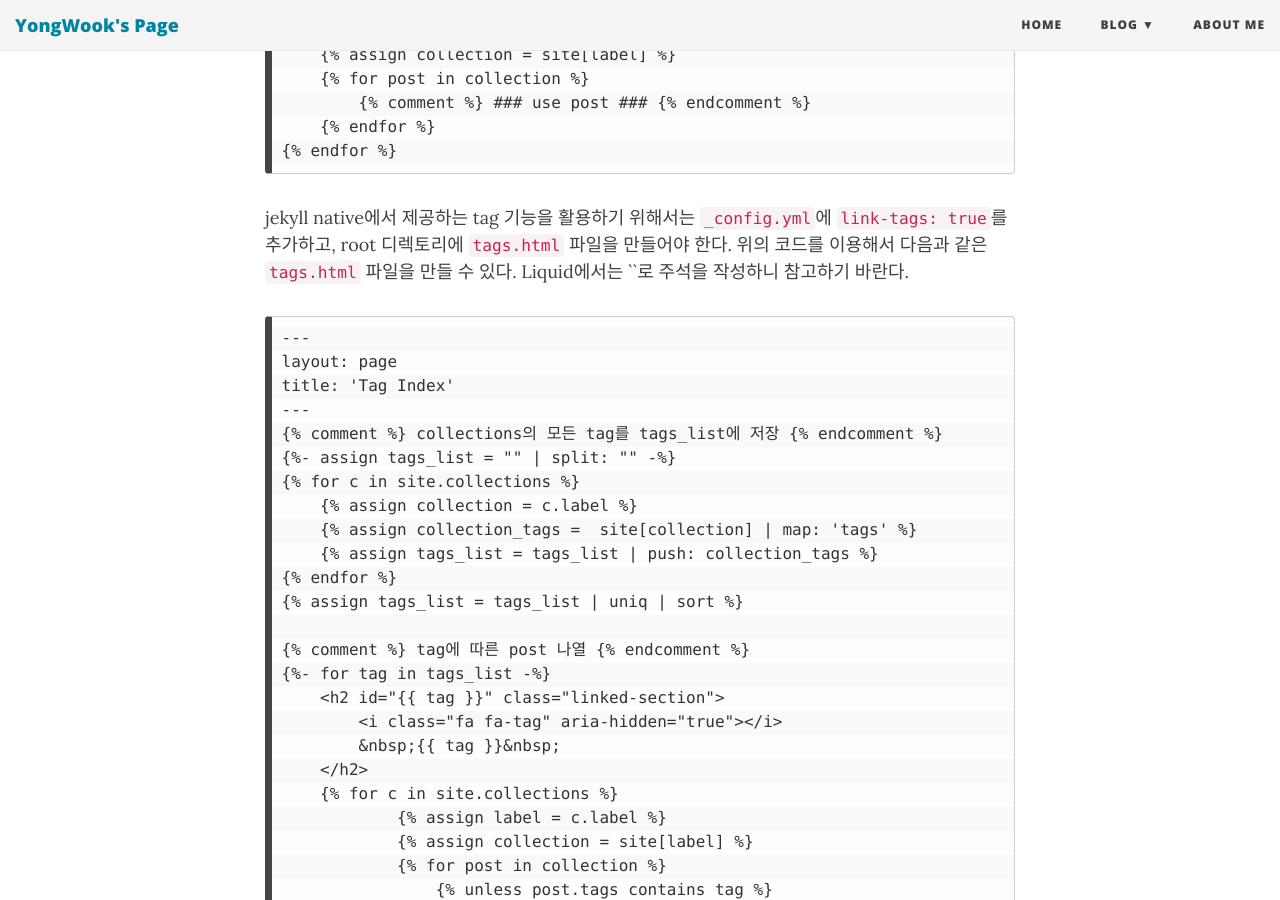
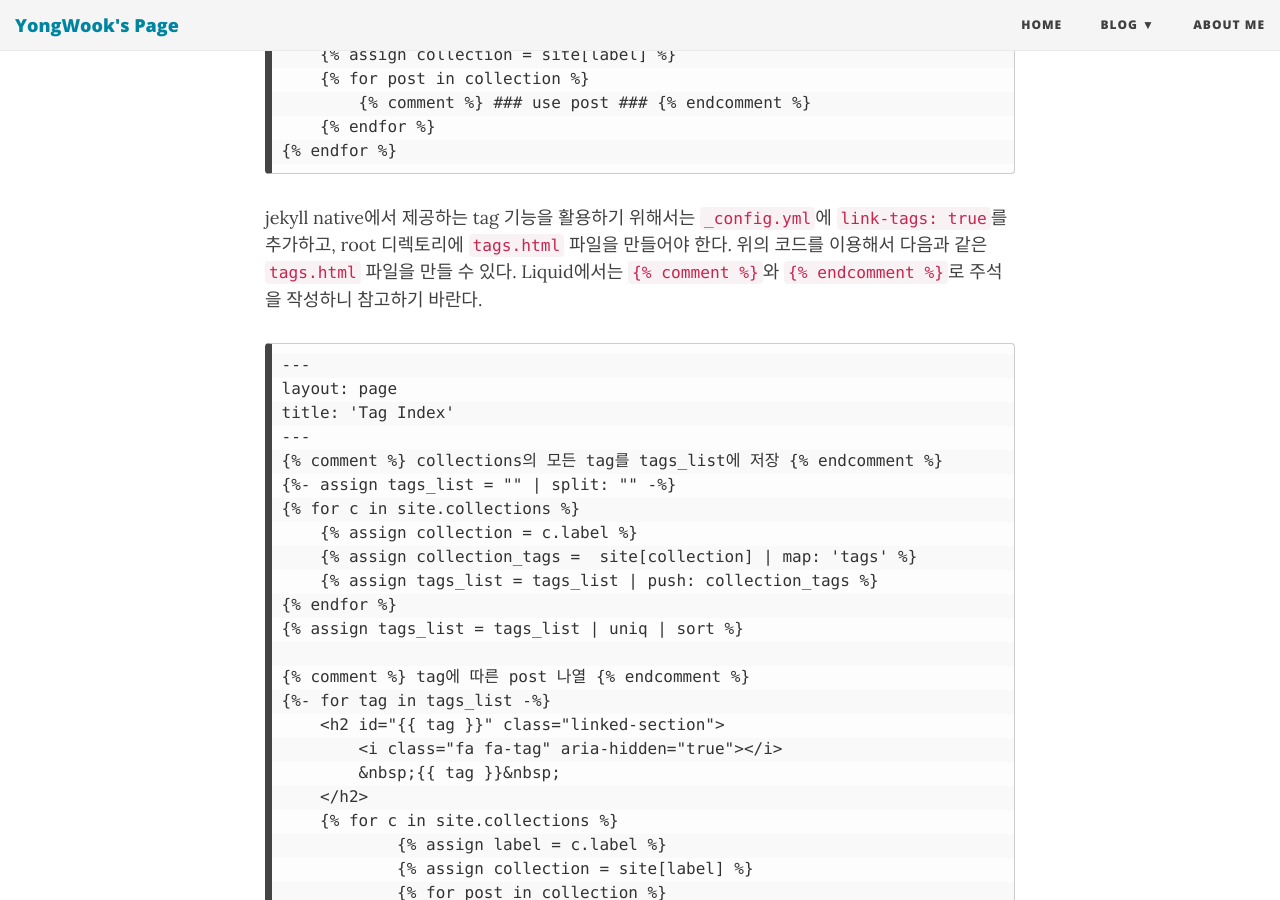
Before and after one commit to YongWookHa/yongwookha.github.io_, a Jekyll site: the page built from collections/_ETC/2019-06-21-tag manage in jekyll.md, in a window 1280 px wide and 900 px high, scrolled down 1766 px. Built offline with Jekyll 4.4.1, drawn with Linux system fonts in a browser that asks for light colours; nearby versions of some CDN libraries; comment, search, counter and statistics services are not loaded; some of the changed lines change nothing that is shown.

Commit message:
fix: markdown syntax prob at liquid comment

````diff
--- a/collections/_ETC/2019-06-21-tag manage in jekyll.md
+++ b/collections/_ETC/2019-06-21-tag manage in jekyll.md
@@ -43,7 +43,7 @@ jekyll은 [markdown](https://ko.wikipedia.org/wiki/%EB%A7%88%ED%81%AC%EB%8B%A4%E
 방법은 간단하다. `site.posts`가 아무것도 반환하지 않는다해도, collection으로 관리되는 post들에 대한 접근은 `site.collections`로 할 수 있다. 이것은 collection array를 반환하기 때문에 `site.posts`와 같이 각각의 post에 접근할 수 있기 위해서는 다음과 같은 코드를 사용할 수 있다.
 
 {% raw %}
-```
+```html
 {% for c in site.collections %}
     {% assign label = c.label %}
     {% assign collection = site[label] %}
@@ -54,7 +54,7 @@ jekyll은 [markdown](https://ko.wikipedia.org/wiki/%EB%A7%88%ED%81%AC%EB%8B%A4%E
 ```
 {% endraw %}
 
-jekyll native에서 제공하는 tag 기능을 활용하기 위해서는 `_config.yml`에 `link-tags: true`를 추가하고, root 디렉토리에 `tags.html` 파일을 만들어야 한다. 위의 코드를 이용해서 다음과 같은 `tags.html` 파일을 만들 수 있다. Liquid에서는 `{% comment %}`와 `{% endcomment %}`로 주석을 작성하니 참고하기 바란다.
+jekyll native에서 제공하는 tag 기능을 활용하기 위해서는 `_config.yml`에 `link-tags: true`를 추가하고, root 디렉토리에 `tags.html` 파일을 만들어야 한다. 위의 코드를 이용해서 다음과 같은 `tags.html` 파일을 만들 수 있다. Liquid에서는 {% raw %}`{% comment %}`와 `{% endcomment %}`{% endraw %}로 주석을 작성하니 참고하기 바란다.
 
 {% raw %}
 ```
````
